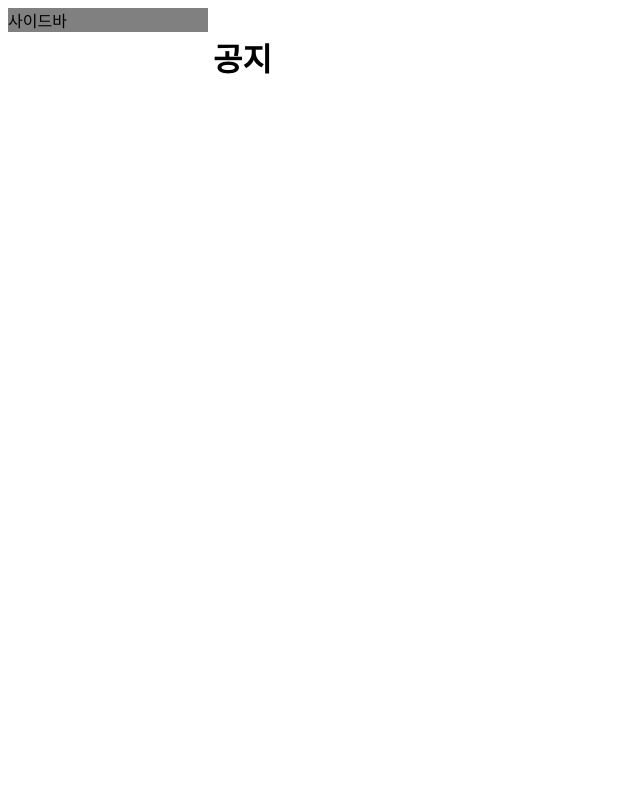
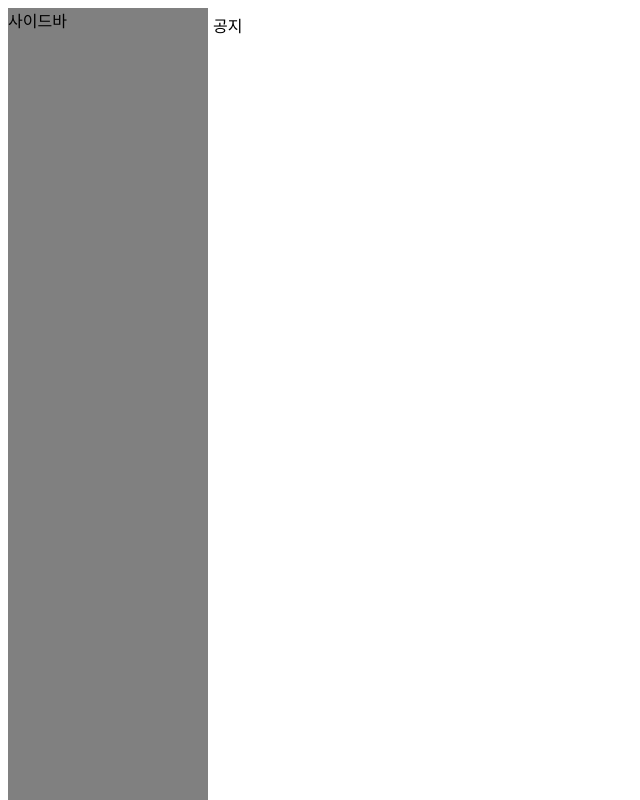
Before and after one commit to wintalk1234/wintalk1234.github.io, a plain HTML site: page index.html in a window 1280 px wide. Shown: the top 800 px of the page, without its empty margins (0-640 px from the left). Drawn offline with Linux system fonts and the light colour scheme.

Commit message:
ㅁㄴㅇㄹ
ㅁㄴㄹ

```diff
--- a/css/style.css
+++ b/css/style.css
@@ -10,7 +10,7 @@
 
 .lside {
   width: 200px;
-  height: inherit;
+  height: 1080px;
   float: left;
   background-color: gray;
 }
--- a/index.html
+++ b/index.html
@@ -11,7 +11,7 @@
         사이드바
       </div>
       <div class="co">
-        <h1 class="h">공지</h1>
+        <div class="h">공지</div>
       </div>
     </div>
 
```
